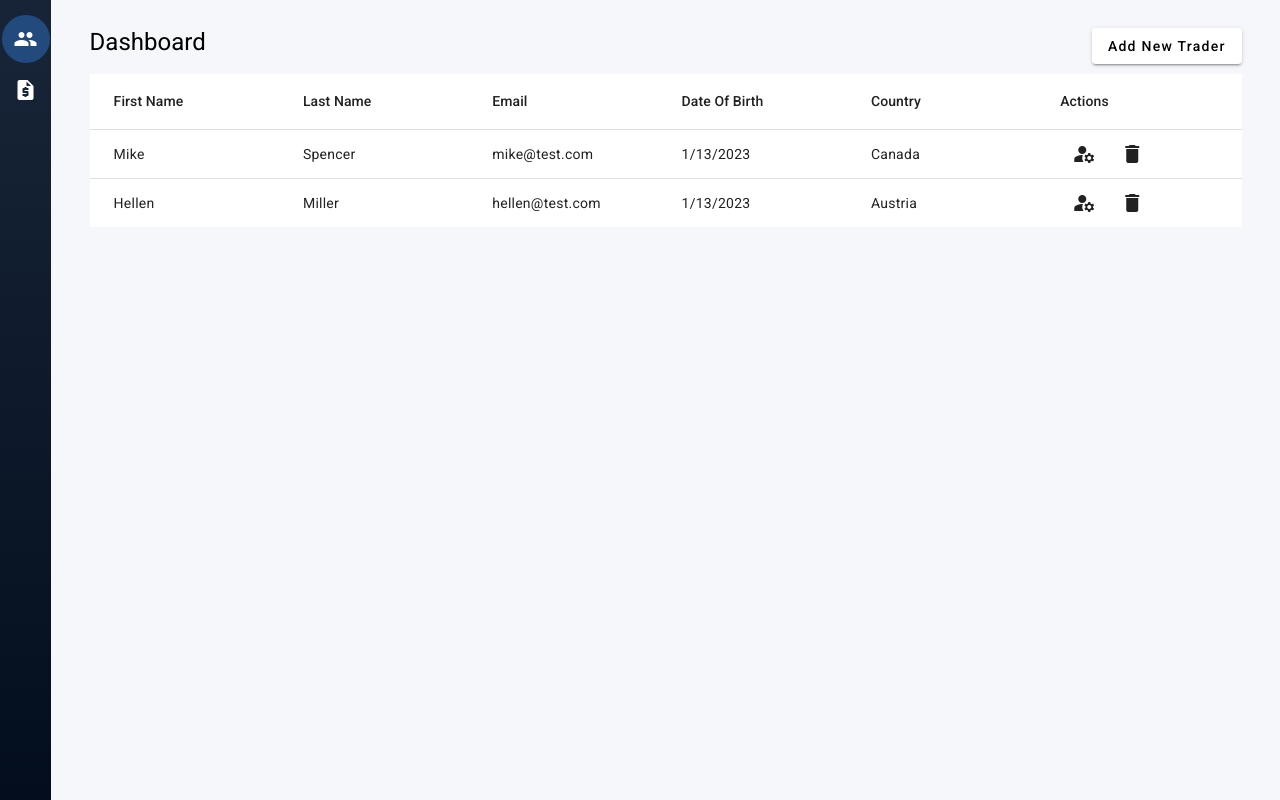
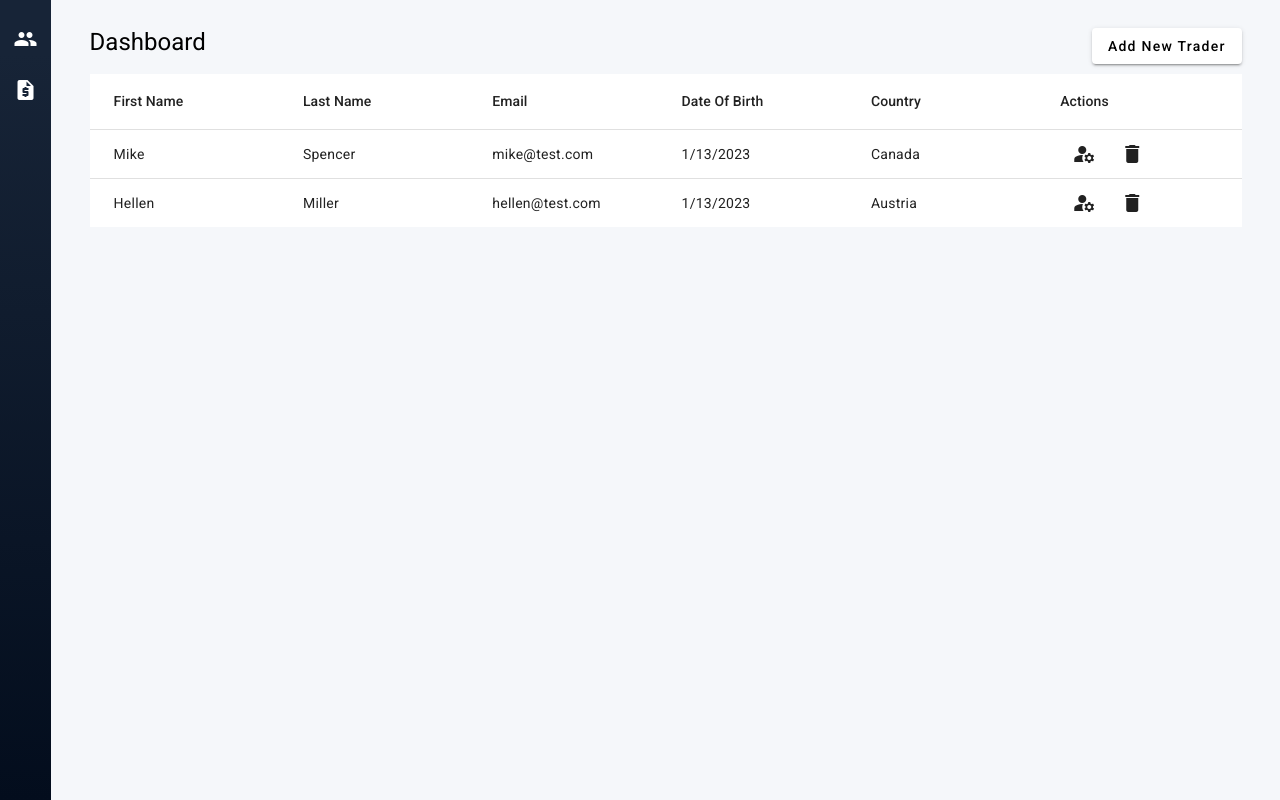
Before and after one commit to jarviscanada/jarvis_data_eng_JohnnyLin, an Angular app in the folder angular-frontend/angular-trading-ui/: page / in a window 1280 px wide. Built offline with nearby package versions, Linux system fonts and the light colour scheme.

Commit message:
removed nav colors

```diff
--- a/angular-frontend/angular-trading-ui/src/app/navbar/navbar.component.css
+++ b/angular-frontend/angular-trading-ui/src/app/navbar/navbar.component.css
@@ -12,7 +12,3 @@
     justify-content: flex-start;
     align-items: center;
 }
-
-.nav-on {
-    background-color: #234a7d;
-}
--- a/angular-frontend/angular-trading-ui/src/app/navbar/navbar.component.html
+++ b/angular-frontend/angular-trading-ui/src/app/navbar/navbar.component.html
@@ -1,13 +1,11 @@
 <div class="nav-body">
     <div class="nav-item">
-        <button mat-icon-button aria-label="Dashboard" routerLink="/dashboard" title="Dashboard"
-        [class]="currentNav === 'Dashboard' ? 'nav-on' : ''" (click)="setDashboardNav()">
+        <button mat-icon-button aria-label="Dashboard" routerLink="/dashboard" title="Dashboard">
             <mat-icon>people</mat-icon>
         </button>
     </div>
     <div class="nav-item">
-        <button mat-icon-button aria-label="Quotes" routerLink="/quotes" title="Quotes"
-        [class]="currentNav === 'Quotes' ? 'nav-on' : ''" (click)="setQuotesNav()">
+        <button mat-icon-button aria-label="Quotes" routerLink="/quotes" title="Quotes">
             <mat-icon>request_quote</mat-icon>
         </button>
     </div>
--- a/angular-frontend/angular-trading-ui/src/app/navbar/navbar.component.ts
+++ b/angular-frontend/angular-trading-ui/src/app/navbar/navbar.component.ts
@@ -7,13 +7,4 @@ import { Component } from '@angular/core';
 })
 export class NavbarComponent {
 
-  currentNav: string = "Dashboard";
-
-  setDashboardNav(): void {
-    this.currentNav = 'Dashboard';
-  }
-
-  setQuotesNav(): void {
-    this.currentNav = 'Quotes';
-  }
 }
```
